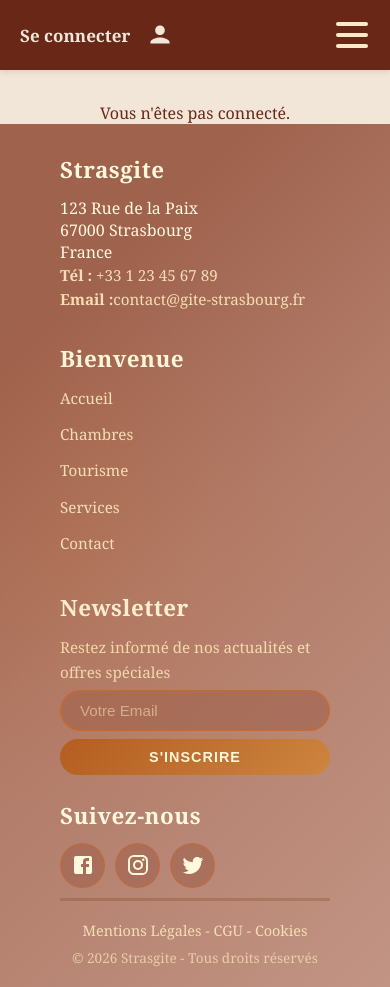
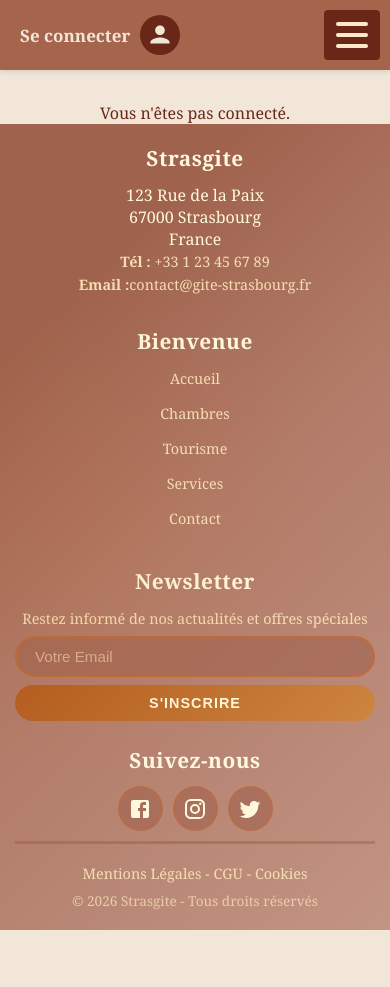
Before and after one commit to WildCodeSchool-2025-11/dev-web-orange-strasgite, a React (Vite) app: page /mon-compte in a window 390 px wide. After the commit the page ends 930 px from the top, so only its background shows below. Built offline with nearby package versions, Linux system fonts and the light colour scheme.

Commit message:
footer responsive + css harmonie

```diff
--- a/src/components/Header-client.tsx
+++ b/src/components/Header-client.tsx
@@ -10,7 +10,7 @@ export default function HeaderClient() {
 				display: "flex",
 				justifyContent: "space-between",
 				alignItems: "center",
-				background: "#692817",
+				background: "#A5654C",
 			}}
 		>
 			{/* Menu burger fonctionnel */}
--- a/src/pages/MonComptePage.tsx
+++ b/src/pages/MonComptePage.tsx
@@ -97,7 +97,7 @@ export default function MonComptePage() {
 								sx={{
 									width: 80,
 									height: 80,
-									bgcolor: "primary.main",
+									bgcolor: "#A5654C",
 									fontSize: 32,
 								}}
 							>
--- a/src/styles/global.css
+++ b/src/styles/global.css
@@ -399,7 +399,6 @@ header {
 		transform: translateY(0);
 	}
 }
-
 /* Responsive */
 @media (max-width: 1024px) {
 	.footerContent {
@@ -408,48 +407,95 @@ header {
 }
 
 @media (max-width: 768px) {
+	.footer {
+		padding: 30px 20px 20px;
+	}
+
 	.footerContent {
 		grid-template-columns: 1fr;
 		gap: 25px;
 	}
+
+	.footerSection {
+		text-align: center;
+		display: flex;
+		flex-direction: column;
+		align-items: center;
+	}
+
 	.footerSection h3 {
 		font-size: 1.4rem;
+		text-align: center;
 	}
+
+	/* Centrer tout le contenu texte */
+	.footer .footerSection p,
+	.footer .footerAddress,
+	.footer .footerContact,
+	.footer .footerContact strong,
+	.footer .newsletterText {
+		text-align: center;
+	}
+
+	/* Centrer les liens de navigation */
+	.footerLinks {
+		display: flex;
+		flex-direction: column;
+		align-items: center;
+		text-align: center;
+	}
+
+	.footerLinks li {
+		text-align: center;
+	}
+
+	.footerLinks a::before {
+		display: none;
+	}
+
+	.footerLinks a:hover {
+		padding-left: 0;
+	}
+
+	/* Centrer la newsletter */
+	.newsletterForm {
+		align-items: center;
+		width: 100%;
+	}
+
 	.newsletterForm input,
 	.newsletterForm button {
 		max-width: 100%;
 	}
+
+	/* Centrer les réseaux sociaux */
 	.socials {
-		justify-content: flex-start;
+		justify-content: center;
 	}
+
 	.footerLegal {
 		flex-direction: column;
 		gap: 10px;
 	}
+
 	.separator {
 		display: none;
 	}
 }
-.visually-hidden {
-	position: absolute;
-	width: 1px;
-	height: 1px;
-	padding: 0;
-	margin: -1px;
-	overflow: hidden;
-	clip: rect(0, 0, 0, 0);
-	white-space: nowrap;
-	border: 0;
-}
 
-:focus-visible {
-	outline: 3px solid #fff8dc;
-	outline-offset: 3px;
-}
+@media (max-width: 480px) {
+	.footer {
+		padding: 20px 15px;
+	}
 
-@media (prefers-reduced-motion: reduce) {
-	* {
-		animation: none;
-		transition: none;
+	.footerSection h3 {
+		font-size: 1.3rem;
+	}
+
+	.footer .footerAddress,
+	.footer .footerContact,
+	.footer .newsletterText,
+	.footer .footerLinks a {
+		font-size: 0.9rem;
 	}
 }
```
